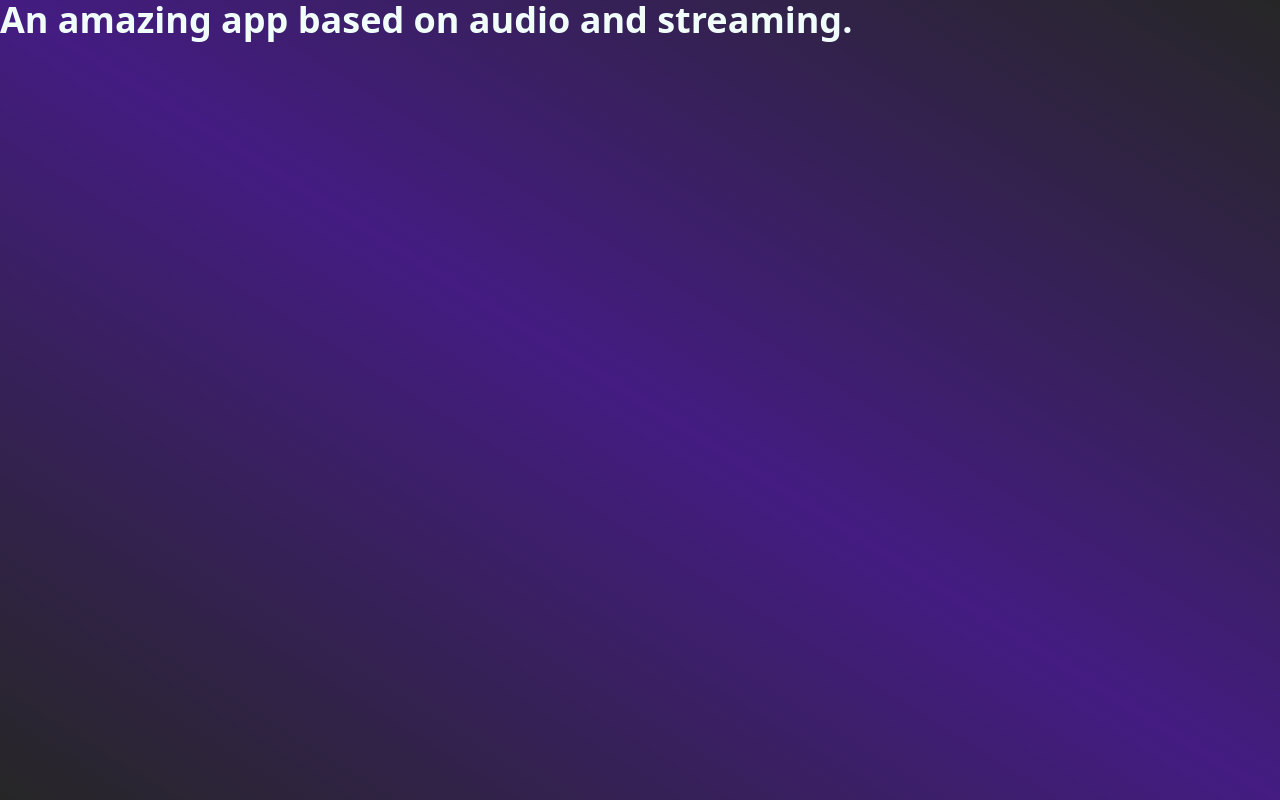
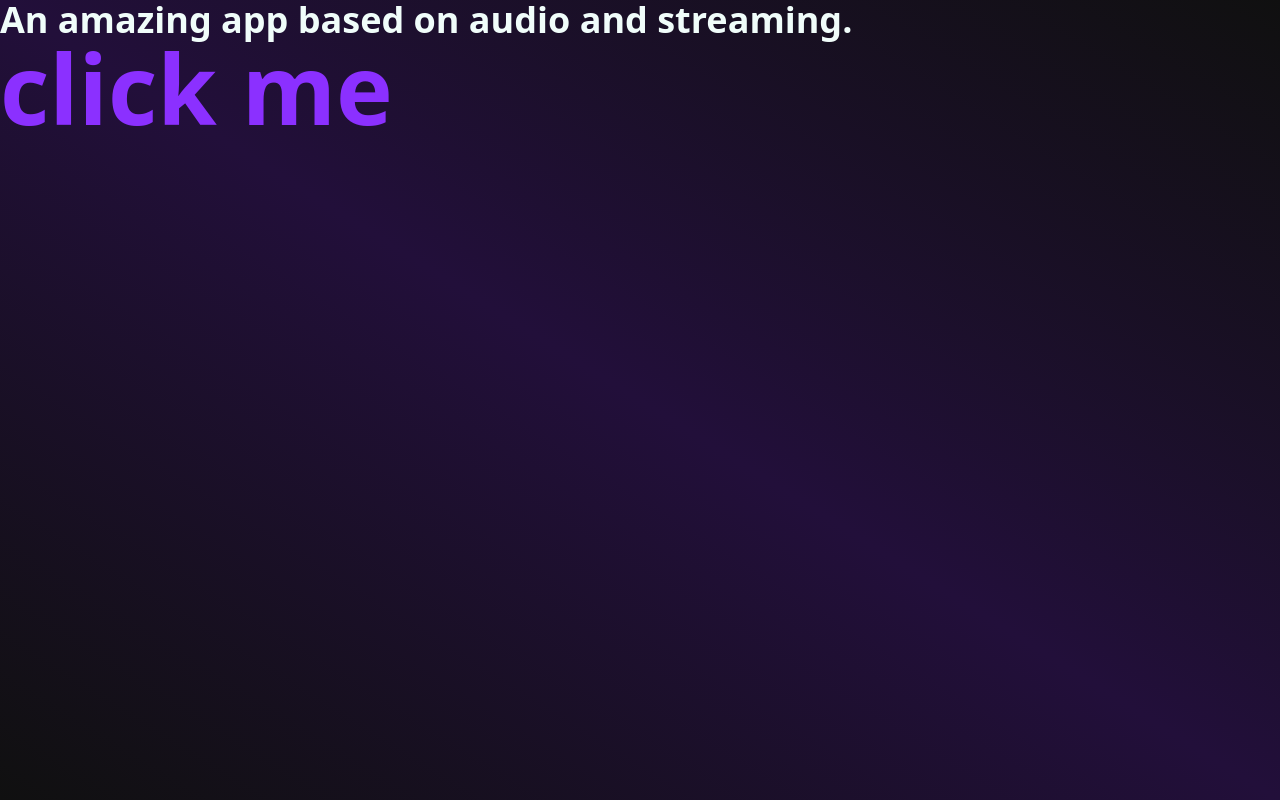
Before and after one commit to Loloming/Sphere, a React (Vite) app in the folder VoiceHub/: page / in a window 1280 px wide. Built offline with nearby package versions, Linux system fonts and the light colour scheme.

Commit message:
color scheme completed

```diff
--- a/VoiceHub/package.json
+++ b/VoiceHub/package.json
@@ -9,6 +9,7 @@
     "preview": "vite preview"
   },
   "dependencies": {
+    "axios": "^1.3.4",
     "react": "^18.2.0",
     "react-dom": "^18.2.0",
     "react-redux": "^8.0.5",
--- a/VoiceHub/src/components/LandingPage/LandingPage.jsx
+++ b/VoiceHub/src/components/LandingPage/LandingPage.jsx
@@ -1,13 +1,16 @@
 import React from "react";
-import '../../App.css';
+import "../../App.css";
+
 export default function LandinPage() {
-
-    return (
-        <>
-            <div className="shadow-2xl" />
-            <article className="bg-gradient-to-tr  from-background via-ultra-violet to-background min-h-screen">
-                <h3 className="text-4xl font-semibold text-teal-50">An amazing app based on audio and streaming.</h3>
-            </article>
-        </>
-    )
+  return (
+    <>
+      <div className="shadow-2xl" />
+      <article className="bg-gradient-to-tr  from-sixty-percent via-thirty-percent to-sixty-percent min-h-screen">
+        <h3 className="text-4xl font-semibold text-teal-50">
+          An amazing app based on audio and streaming.
+        </h3>
+        <h4 className="text-8xl font-semibold text-ten-percent"> click me </h4>
+      </article>
+    </>
+  );
 }
--- a/VoiceHub/tailwind.config.cjs
+++ b/VoiceHub/tailwind.config.cjs
@@ -5,8 +5,9 @@ module.exports = {
   theme: {
     extend: {
       colors: {
-        'ultra-violet': '#441c82',
-        'background': '#262626'
+        'thirty-percent': '#220F3A',
+        'sixty-percent': '#101010',
+        'ten-percent': '#8B30FF'
       }
     },
   },
```
Also changed, not shown: 1 other file (tests, documents, lock files or other folders).
